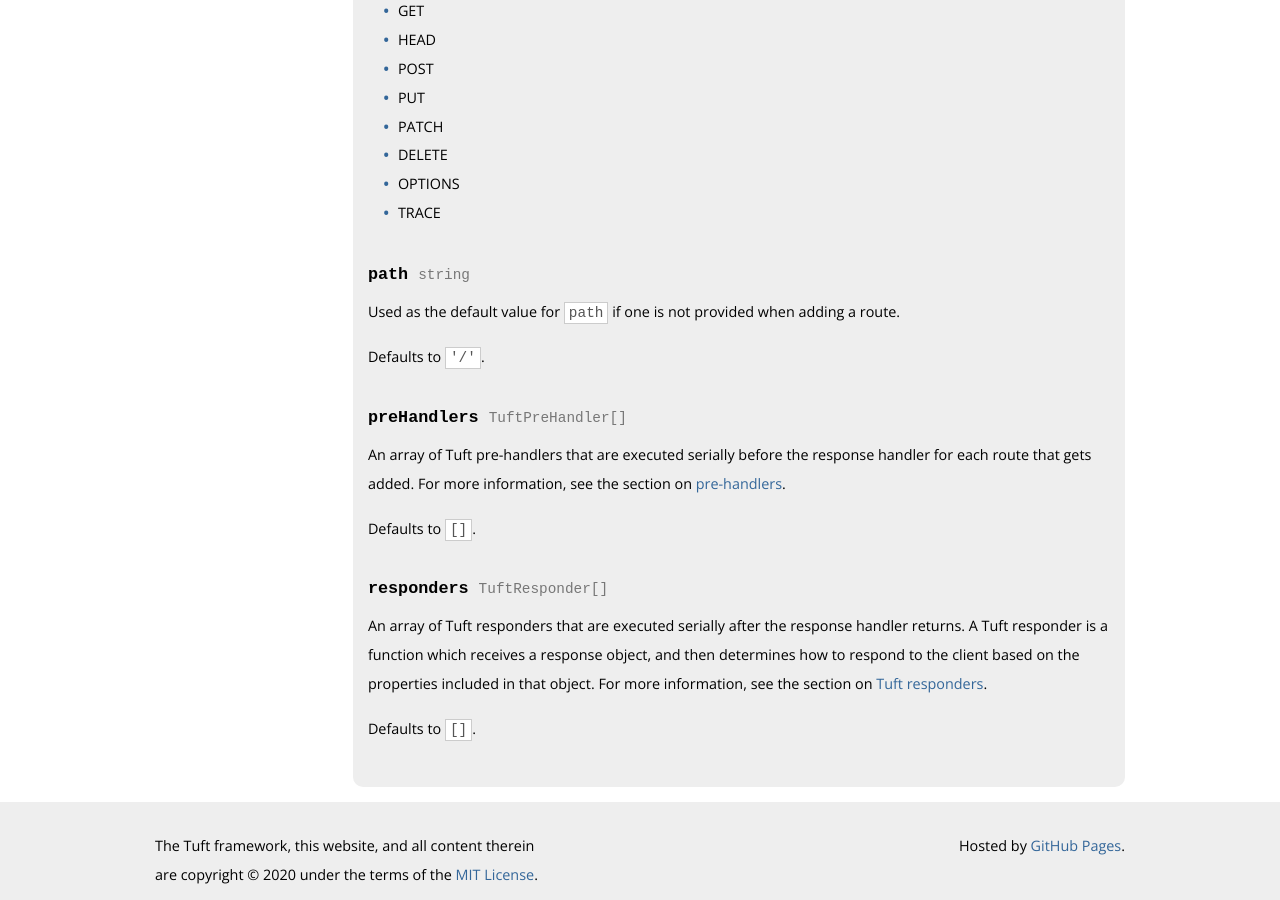
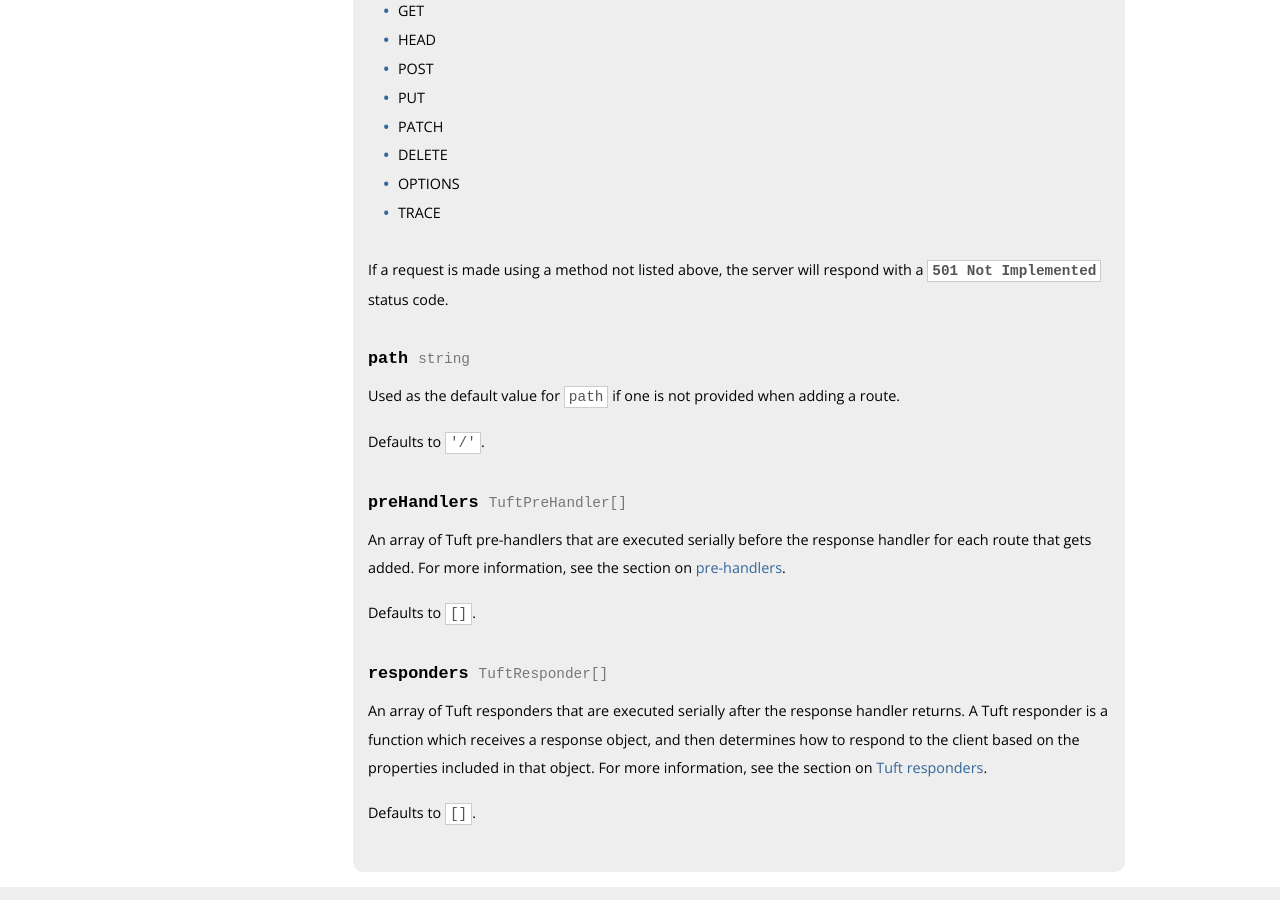
Before and after one commit to tuftjs/tuft.dev, a Jekyll site: the page built from docs/api/create-route-map.html, in a window 1280 px wide and 900 px high, scrolled down 1036 px. Built offline with Jekyll 4.4.1, drawn with Linux system fonts in a browser that asks for light colours.

Commit message:
Update create-route-map docs

```diff
--- a/docs/api/create-route-map.html
+++ b/docs/api/create-route-map.html
@@ -50,6 +50,7 @@ const app = createRouteMap(options)</code></pre>
         <li>OPTIONS</li>
         <li>TRACE</li>
       </ul>
+      <p>If a request is made using a method not listed above, the server will respond with a <code class="code-inline http-status">501 Not Implemented</code> status code.</p>
     </div>
     <div class="api-entry">
       <h3><code>path</code><code class="code-data-type">string</code></h3>
```
